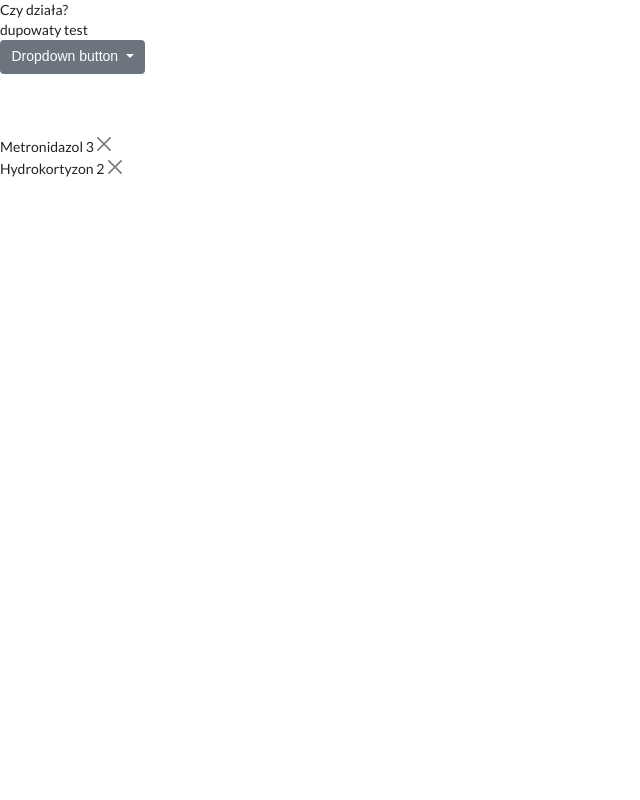
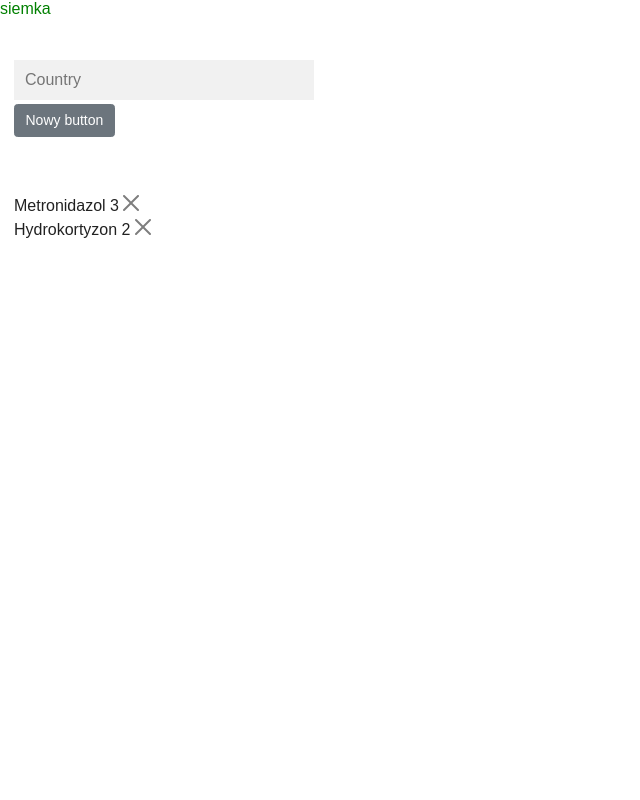
Before and after one commit to Pogodowo/witaminy, a Django app: page / in a window 1280 px wide. Shown: the whole page, without its empty margins (0-640 px from the left). Run offline with Django 3.2, Linux system fonts and the light colour scheme; data comes from the database, SQL or seed files in the repository; both versions use the stored data as it was after the commit.

Commit message:
seventh commit

```diff
--- a/static/myjs.js
+++ b/static/myjs.js
@@ -11,14 +11,118 @@ const csrf = document.getElementsByName('csrfmiddlewaretoken')
 const tabelaDocelowa=document.getElementById('tabela-docelowa')
 //console.log('tabelaDocelowa',tabelaDocelowa)
 const deleteButtons=document.getElementsByClassName("btn-close")
+const inputBox=document.getElementById("myInput")
+const autocompleteButton=document.getElementById("submitButton")
 
 console.log('close buttons', deleteButtons)
-window.onload = function(){
-const test=document.getElementById('testowo');
-test.innerHTML='dupowaty test';}
+
+
+var ingridients=["witamina A","witamina E","Hydrokortyzon","Metronidazol"]
+/////////////////js do autouzupełniania////////////////////////////////////////////////////////////
+function autocomplete(inp, arr) {
+  /*the autocomplete function takes two arguments,
+  the text field element and an array of possible autocompleted values:*/
+  var currentFocus;
+  /*execute a function when someone writes in the text field:*/
+  inp.addEventListener("input", function(e) {
+      var a, b, i, val = this.value;
+      /*close any already open lists of autocompleted values*/
+      closeAllLists();
+      if (!val) { return false;}
+      currentFocus = -1;
+      /*create a DIV element that will contain the items (values):*/
+      a = document.createElement("DIV");
+      a.setAttribute("id", this.id + "autocomplete-list");
+      a.setAttribute("class", "autocomplete-items");
+      /*append the DIV element as a child of the autocomplete container:*/
+      this.parentNode.appendChild(a);
+      /*for each item in the array...*/
+      for (i = 0; i < arr.length; i++) {
+        /*check if the item starts with the same letters as the text field value:*/
+        if (arr[i].substr(0, val.length).toUpperCase() == val.toUpperCase()) {
+          /*create a DIV element for each matching element:*/
+          b = document.createElement("DIV");
+          /*make the matching letters bold:*/
+          b.innerHTML = "<strong>" + arr[i].substr(0, val.length) + "</strong>";
+          b.innerHTML += arr[i].substr(val.length);
+          /*insert a input field that will hold the current array item's value:*/
+          b.innerHTML += "<input type='hidden' value='" + arr[i] + "'>";
+          /*execute a function when someone clicks on the item value (DIV element):*/
+              b.addEventListener("click", function(e) {
+              /*insert the value for the autocomplete text field:*/
+              inp.value = this.getElementsByTagName("input")[0].value;
+              /*close the list of autocompleted values,
+              (or any other open lists of autocompleted values:*/
+              closeAllLists();
+          });
+          a.appendChild(b);
+        }
+      }
+  });
+  /*execute a function presses a key on the keyboard:*/
+  inp.addEventListener("keydown", function(e) {
+      var x = document.getElementById(this.id + "autocomplete-list");
+      if (x) x = x.getElementsByTagName("div");
+      if (e.keyCode == 40) {
+        /*If the arrow DOWN key is pressed,
+        increase the currentFocus variable:*/
+        currentFocus++;
+        /*and and make the current item more visible:*/
+        addActive(x);
+      } else if (e.keyCode == 38) { //up
+        /*If the arrow UP key is pressed,
+        decrease the currentFocus variable:*/
+        currentFocus--;
+        /*and and make the current item more visible:*/
+        addActive(x);
+      } else if (e.keyCode == 13) {
+        /*If the ENTER key is pressed, prevent the form from being submitted,*/
+        e.preventDefault();
+        if (currentFocus > -1) {
+          /*and simulate a click on the "active" item:*/
+          if (x) x[currentFocus].click();
+        }
+      }
+  });
+  function addActive(x) {
+    /*a function to classify an item as "active":*/
+    if (!x) return false;
+    /*start by removing the "active" class on all items:*/
+    removeActive(x);
+    if (currentFocus >= x.length) currentFocus = 0;
+    if (currentFocus < 0) currentFocus = (x.length - 1);
+    /*add class "autocomplete-active":*/
+    x[currentFocus].classList.add("autocomplete-active");
+  }
+  function removeActive(x) {
+    /*a function to remove the "active" class from all autocomplete items:*/
+    for (var i = 0; i < x.length; i++) {
+      x[i].classList.remove("autocomplete-active");
+    }
+  }
+  function closeAllLists(elmnt) {
+    /*close all autocomplete lists in the document,
+    except the one passed as an argument:*/
+    var x = document.getElementsByClassName("autocomplete-items");
+    for (var i = 0; i < x.length; i++) {
+      if (elmnt != x[i] && elmnt != inp) {
+      x[i].parentNode.removeChild(x[i]);
+    }
+  }
+}
+/*execute a function when someone clicks in the document:*/
+document.addEventListener("click", function (e) {
+    closeAllLists(e.target);
+});
+}
+
+
+autocomplete(inputBox, ingridients);
+////koniec js do autouzupełmiania/////////////////////////////////////////////////////////////////
 
 
 /////funkcja do usuwania składnika///////////////////////////
+
 function usuwanieSkladnika (pk){
         $.ajax({
                         type: 'GET',
@@ -87,69 +191,25 @@ function removeElementsByClass(className){
 const dodanyId=0
 
 updateTable()
-//////////////////////////////Tutaj wrzucę ajaxa który będzie dynamicznie aktualizował tabelę//////////////
-// $.ajax({
-//            type: 'GET',
-//            url: 'aktualizujTabela/',
-//            success : function(response){
-//            console.log('Sukces ajaxa z tabelą', response);
-//            let elementyTabeli=response.tabela_zbiorcza
-//            console.log('elementyTabeli', response.tabela_zbiorcza)
-//
-//            //let tabelaDocelowa=document.getElementById("tabela-docelowa");
-//
-//            elementyTabeli.map(item=>{
-//            console.log('itemTabeli',item.fields.skladnik);
-//            const div=document.createElement('div')
-//            ///////dodawanie przycisku do usuwania////////////////
-//            var deleteButton = document.createElement("button");
-//
-////          element.type = type;type="button" class="close" data-dismiss="modal" aria-label="Close"
-//            deleteButton.setAttribute('type','button');
-//            deleteButton.setAttribute('class',"btn-close");
-//            deleteButton.setAttribute('aria-label','Close');
-//            deleteButton.setAttribute('id',item.pk);
-//            deleteButton.setAttribute('onclick',delItem);
-//            deleteButton.onclick = function() {
-//            $.ajax({
-//                type: 'GET',
-//                url: `delSkl/${ item.pk }/`,
-//                success : function(response){console.log('sukces ajaxa z del');
-//
-//                },//koniec sukcesa
-//                error : function (error){console.log('brak sukcesu ajaxa z del')},
-//                })
-//
-//
-//            //alert("blabla");
-//          };
-//            //////////////////////////////////////////////////////
-//            div.innerHTML+=item.fields.skladnik+'  '+item.fields.gramy
-//            console.log('div',div);
-//            div.appendChild(deleteButton);
-//            tabelaDocelowa.appendChild(div);
-//            //div.innerHTML+='<br>'
-//
-//
-//            })
-//            },
-//            error : function (error){console.log('error')},
-//            })
-/////////////////////////////a tutaj koniec ajaxa, który aktualizuję tabelę/////////////
-
-function delItem() {
-  alert("blabla");
-}
 
 
 
 
-skladnikBox.addEventListener( 'change', e=>{console.log( 'event.target.value',event.target.value );
 
-                                        skl=event.target.selectedOptions[0].text;
-                                        console.log('skl',skl);
-                                       modalTytul.innerText=event.target.selectedOptions[0].text;
-``
+/////////////////////////////////////////////////////////////////////////////////////////////
+autocompleteButton.addEventListener( 'click', e=>{console.log('kliknąłem autocomplete button');
+
+                                       skl=inputBox.value;
+                                   console.log('skladnik',skl);
+                                 modalTytul.innerText=inputBox.value;
+
+///////////////////////////////////////////////////////////////////////////////////////////////////////////
+//skladnikBox.addEventListener( 'change', e=>{console.log( 'event.target.value',event.target.value );
+//
+//                                        skl=event.target.selectedOptions[0].text;
+//                                        console.log('skl',skl);
+//                                       modalTytul.innerText=event.target.selectedOptions[0].text;
+
                                        $("#exampleModal").modal('show');
                                        ////////////////ajax pobieranie elementów formularza///////////////////////////////
 
--- a/static/style.css
+++ b/static/style.css
@@ -1,3 +1,53 @@
-h {
-color: red
+.red {
+color: green
 }
+
+* { box-sizing: border-box; }
+body {
+  font: 16px Arial;
+}
+.autocomplete {
+  /*the container must be positioned relative:*/
+  position: relative;
+  display: inline-block;
+}
+input {
+  border: 1px solid transparent;
+  background-color: #f1f1f1;
+  padding: 10px;
+  font-size: 16px;
+}
+input[type=text] {
+  background-color: #f1f1f1;
+  width: 100%;
+}
+input[type=submit] {
+  background-color: DodgerBlue;
+  color: #fff;
+}
+.autocomplete-items {
+  position: absolute;
+  border: 1px solid #d4d4d4;
+  border-bottom: none;
+  border-top: none;
+  z-index: 99;
+  /*position the autocomplete items to be the same width as the container:*/
+  top: 100%;
+  left: 0;
+  right: 0;
+}
+.autocomplete-items div {
+  padding: 10px;
+  cursor: pointer;
+  background-color: #fff;
+  border-bottom: 1px solid #d4d4d4;
+}
+.autocomplete-items div:hover {
+  /*when hovering an item:*/
+  background-color: #e9e9e9;
+}
+.autocomplete-active {
+  /*when navigating through the items using the arrow keys:*/
+  background-color: DodgerBlue !important;
+  color: #ffffff;
+}
--- a/templates/base.html
+++ b/templates/base.html
@@ -8,7 +8,7 @@
     <link href="https://cdn.jsdelivr.net/npm/bootstrap@5.0.2/dist/css/bootstrap.min.css" rel="stylesheet" integrity="sha384-EVSTQN3/azprG1Anm3QDgpJLIm9Nao0Yz1ztcQTwFspd3yD65VohhpuuCOmLASjC" crossorigin="anonymous">
     <link rel="stylesheet" href="https://cdn.jsdelivr.net/npm/semantic-ui@2.4.2/dist/semantic.min.css">
     <script src="https://cdn.jsdelivr.net/npm/semantic-ui@2.4.2/dist/semantic.min.js"></script>
-    <link rel="stylesheet"  href="{%  static  'style.css'  %}">
+    <link rel="stylesheet"  href="{% static 'style.css' %}" />
 <!--    <script src="{% static 'myjs.js' %}"></script>-->
 
     <meta charset="UTF-8">
--- a/templates/home.html
+++ b/templates/home.html
@@ -1,30 +1,38 @@
 {% extends 'base.html' %}
 
 {% block content %}
-Czy działa?
-<div id="testowo"></div>
+<div>
+<div class="red">siemka</div>
+<form autocomplete="off" class="mt-5 mx-3">
+  <div class="autocomplete" style="width:300px;">
+    <input id="myInput" type="text" name="myCountry" placeholder="Country">
+  </div>
 
-<div class="dropdown" >
-  <button class="btn btn-secondary dropdown-toggle" type="button"  data-bs-toggle="dropdown" aria-expanded="false">
-    Dropdown button
-  </button>
-  <select class="dropdown-menu" aria-labelledby="dropdownMenuButton1" id="wybieraj" >
-<!--    {% for item in qs %}-->
-<!--    <option value="dupa"><a class="dropdown-item" id='nazwa-skladnika'  href="#">{{ item.nazwa }}</a></option>-->
+</form>
+<button type="submit" class="btn btn-secondary mt-1 mx-3" id="submitButton" > Nowy button</button>
+</div>
 
-<!--    {% endfor %}-->
-    <option value="" selected data-default disabled hidden > wybierz składnik</option>
-    <option value="1" id="dupa">witamina A</option>
-    <option value="2" >witamina E</option>
-    <option value="3">Hydrokortyzon</option>
-    <option value="4">Metronidazol</option>
+<!--<div class="dropdown mt-5 mx-3" >-->
+<!--  <button class="btn btn-secondary dropdown-toggle" type="button"  data-bs-toggle="dropdown" aria-expanded="false">-->
+<!--    Dropdown button-->
+<!--  </button>-->
+<!--  <select class="dropdown-menu" aria-labelledby="dropdownMenuButton1" id="wybieraj" >-->
+<!--&lt;!&ndash;    {% for item in qs %}&ndash;&gt;-->
+<!--&lt;!&ndash;    <option value="dupa"><a class="dropdown-item" id='nazwa-skladnika'  href="#">{{ item.nazwa }}</a></option>&ndash;&gt;-->
 
-  </select>
+<!--&lt;!&ndash;    {% endfor %}&ndash;&gt;-->
+<!--    <option value="" selected data-default disabled hidden > wybierz składnik</option>-->
+<!--    <option value="1" id="dupa">witamina A</option>-->
+<!--    <option value="2" >witamina E</option>-->
+<!--    <option value="3">Hydrokortyzon</option>-->
+<!--    <option value="4">Metronidazol</option>-->
+
+<!--  </select>-->
    <div  data-bs-toggle="modal" data-bs-target="#exampleModal"></div>
 </div>
 <br><br><br>
 <!-- Button trigger modal -->
-<div id="tabela-docelowa"></div>
+<div id="tabela-docelowa" class="mx-3"></div>
 <br>
 <br>
 <!--modal-->
```
Also changed, not shown: db.sqlite3.
